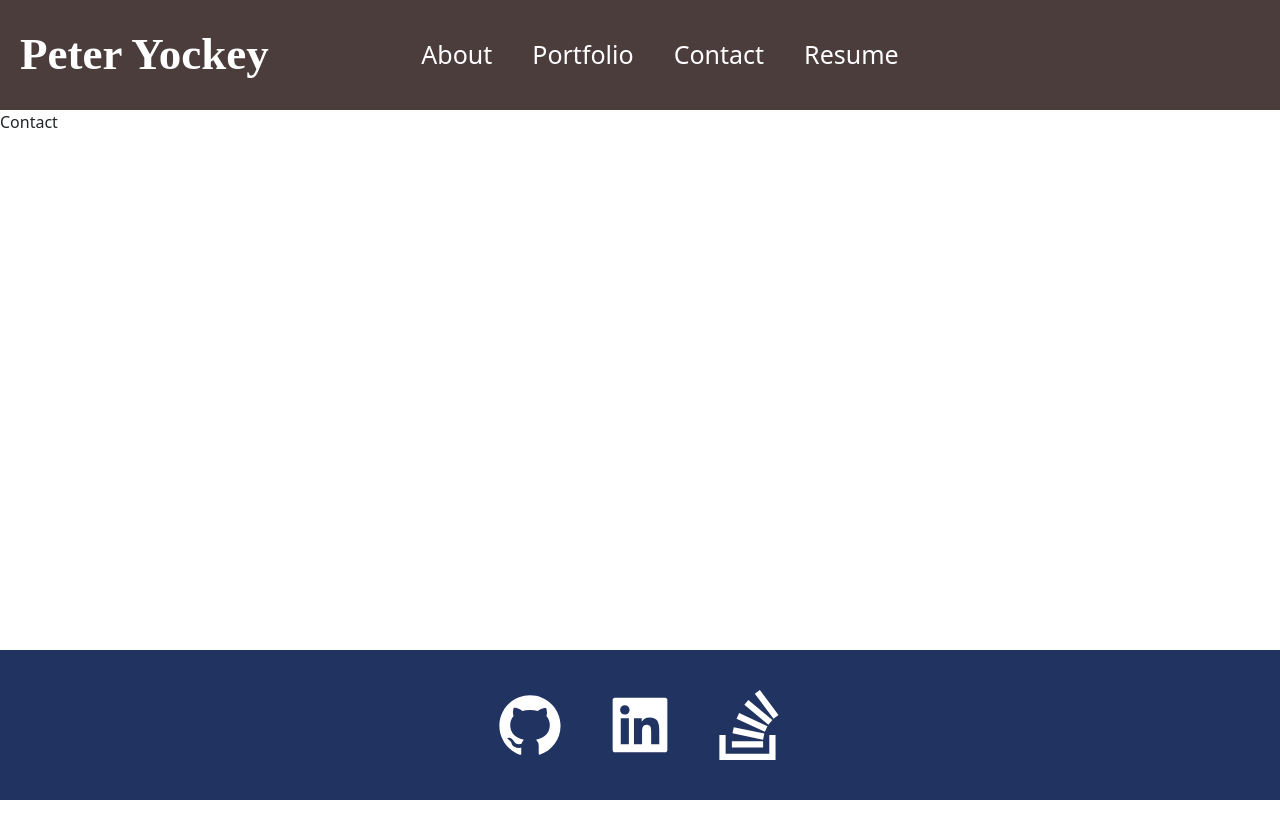
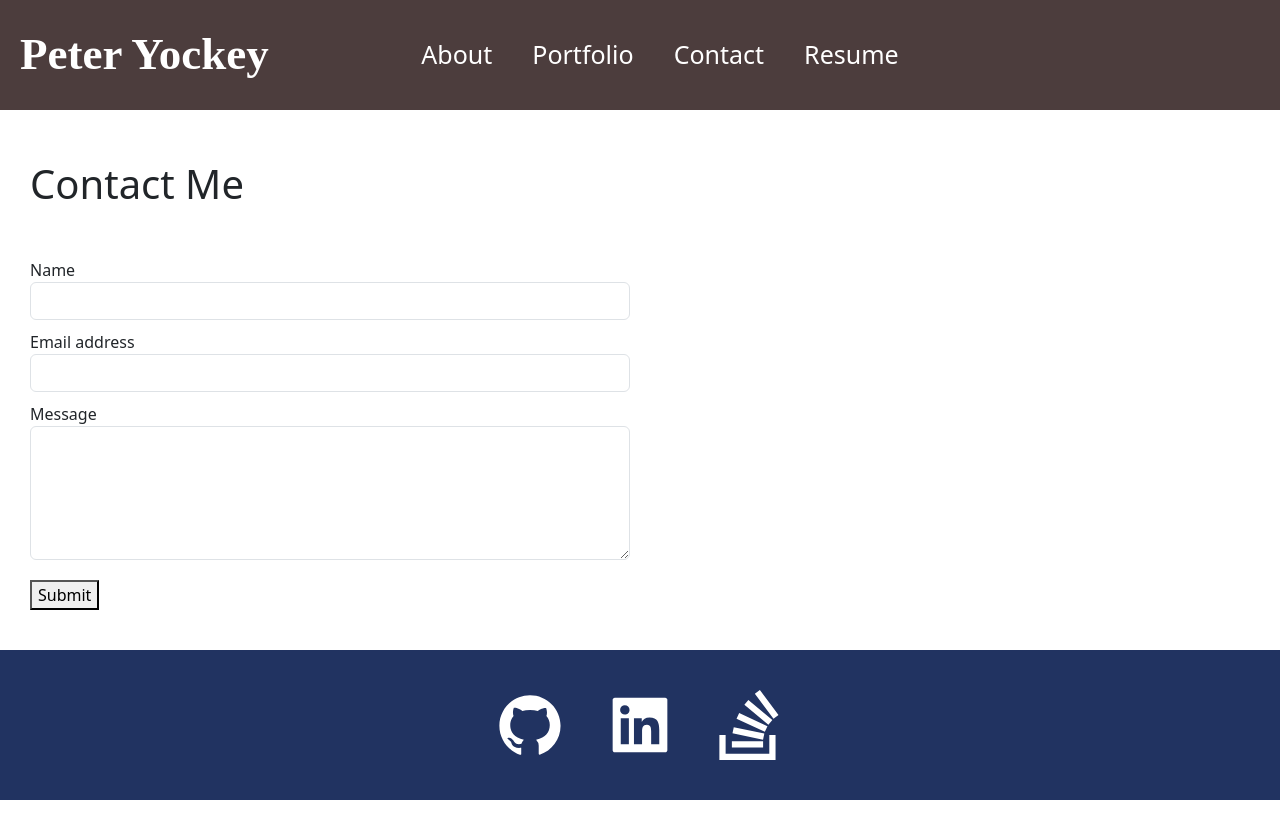
Before and after one commit to YockaFlocka/react-portfolio2, a React (Create React App) app: page /contact in a window 1280 px wide. Built offline with nearby package versions, Linux system fonts and the light colour scheme.

Commit message:
added contact form on contact page

```diff
--- a/src/Pages/Contact.js
+++ b/src/Pages/Contact.js
@@ -1,8 +1,77 @@
-import React from 'react'
+import React, { useState } from 'react';
+import { validateEmail } from "../utils/helpers";
+import "../styles/Contact.css";
 
 function Contact() {
+  const [name, setName] = useState('');
+  const [email, setEmail] = useState('');
+  const [message, setMessage] = useState('');
+  const [errorMessage, setErrorMessage] = useState('');
+
+  const handleInputChange = (e) => {
+    const { target } = e;
+    const inputType = target.name;
+    const inputValue = target.value;
+
+    if (inputType === 'name') {
+      setName(inputValue);
+    } else if (inputType === 'email') {
+      setEmail(inputValue);
+    } else if (inputType === 'message') {
+      setMessage(inputValue);
+    }
+  };
+
+  const handleFormSubmit = (e) => {
+    e.preventDefault();
+
+    if (!validateEmail(email)) {
+      setErrorMessage('Email is invalid');
+      return;
+    }
+    // if (!name) {
+    //   setErrorMessage('Please enter a name');
+    //   return;
+    // }
+
+    setName('');
+    setEmail('');
+    setMessage('');
+  };
+
+
   return (
-    <div>Contact</div>
+    <div>
+      <h1 className='title'> Contact Me </h1>
+      <form className="contact-form">
+
+        <div className="form-group">
+          <label htmlFor="name">Name</label>
+          <input type="text" className="form-control" value={name} name='name' onChange={handleInputChange} />
+        </div>
+
+        <div className="form-group">
+          <label htmlFor="exampleInputEmail1">Email address</label>
+          <input type="email" className="form-control" aria-describedby="emailHelp" name='email' onChange={handleInputChange} value={email} />
+        </div>
+
+        <div className="form-group">
+          <label htmlFor="message">Message</label>
+          <textarea className="form-control" rows="5" value={message} name="message" onChange={handleInputChange} type="text" />
+        </div>
+
+        <button type="button" className='button' onClick={handleFormSubmit}>Submit</button>
+      </form>
+
+      {errorMessage && (
+        <div>
+          <p className="error-text">{errorMessage}</p>
+        </div>
+      )}
+
+      <p className='bottom-text'> Currently the email form does not work because this portfolio is not connected to a back-end yet. Please refer to my email or phone number in the pdf of my resume on the resume page to contact me. </p>
+      <p className='thank-you'> Thank you! </p>
+    </div>
   )
 }
 
--- a/src/Pages/Resume.js
+++ b/src/Pages/Resume.js
@@ -6,7 +6,7 @@ function Resume() {
     <div className="resume">
       <h1> Resume </h1>
       <p>
-        Here is my current <a href="https://drive.google.com/file/d/1wWtk_5FqAz62Jm9Kc8NRMwvuYXFbyYRQ/view?usp=sharing"> Resume</a>
+        Here is my current <a href="https://drive.google.com/file/d/1wWtk_5FqAz62Jm9Kc8NRMwvuYXFbyYRQ/view?usp=sharing"> Resume</a> in pdf format.
       </p>
       <h1> Skills </h1>
       <h2> Front-End </h2>
--- /dev/null
+++ b/src/styles/Contact.css
@@ -0,0 +1,33 @@
+.contact-form {
+  width: 50%;
+  padding: 10px;
+  margin: 10px;
+}
+
+.form-group {
+  margin: 10px;
+}
+
+.title {
+  margin: 30px;
+  padding-top: 20px;
+}
+
+.button {
+  margin: 10px;
+}
+
+.error-text {
+  margin-left: 30px;
+}
+
+.bottom-text {
+  margin: 30px;
+  font-size: large;
+  width: 50%;
+}
+
+.thank-you {
+  margin-left: 30px;
+  font-size: large;
+}
--- a/src/styles/Resume.css
+++ b/src/styles/Resume.css
@@ -5,21 +5,25 @@
 
 .resume p {
   text-align: center;
+  font-size: large;
 }
 
 .resume h2 {
   padding-top: 20px;
   text-align: center;
+  text-decoration: underline;
 }
 
 .list1 {
     list-style-position: inside;
     text-align: center;
     margin-right: 35px;
+    margin-top: 30px;
 }
 
 .list2 {
     list-style-position: inside;
     text-align: center;
     margin-right: 35px;
+    margin-top: 30px;
 }
--- /dev/null
+++ b/src/utils/helpers.js
@@ -0,0 +1,4 @@
+export function validateEmail(email) {
+    const re = /^(([^<>()[\]\\.,;:\s@"]+(\.[^<>()[\]\\.,;:\s@"]+)*)|(".+"))@((\[[0-9]{1,3}\.[0-9]{1,3}\.[0-9]{1,3}\.[0-9]{1,3}\])|(([a-zA-Z\-0-9]+\.)+[a-zA-Z]{2,}))$/;
+    return re.test(String(email).toLowerCase());
+}
```
